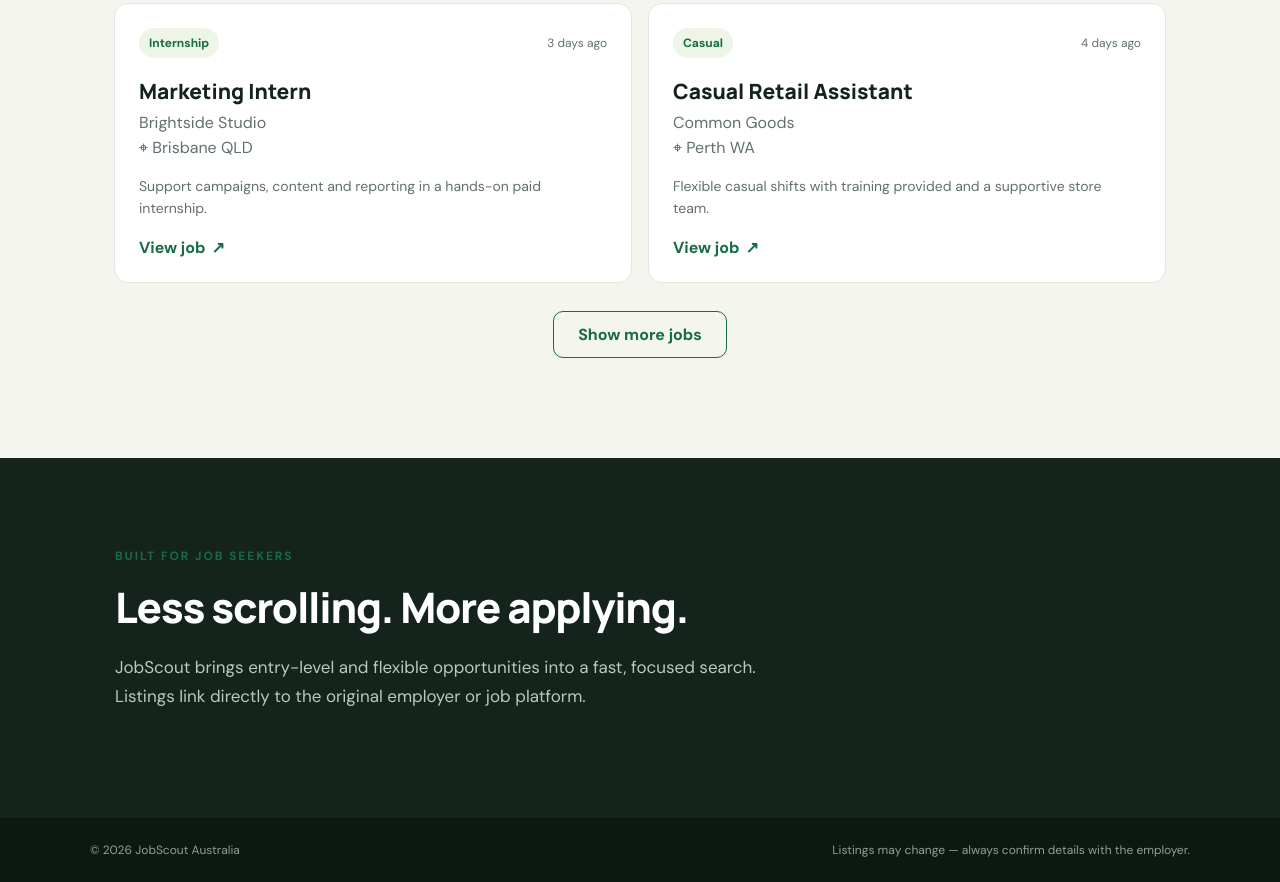
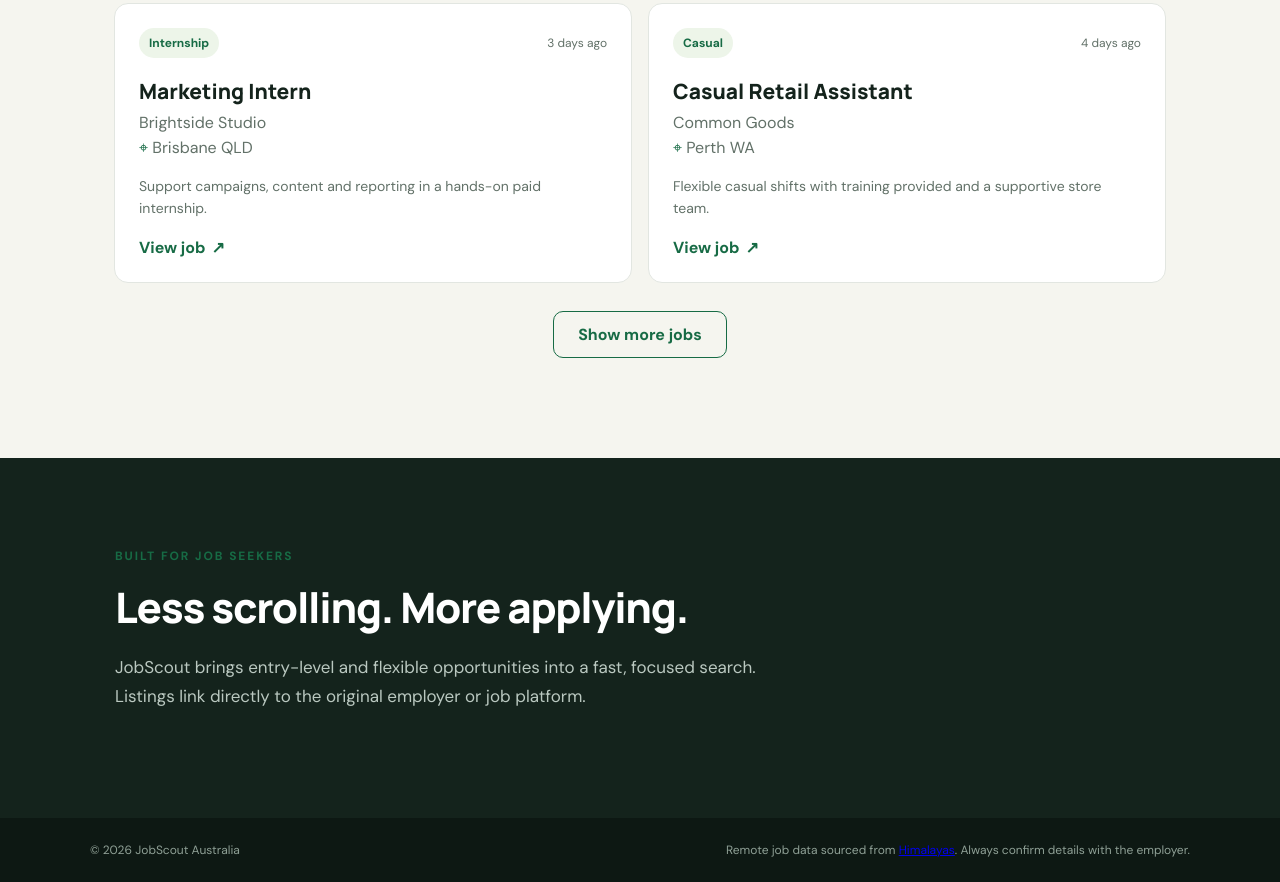
Before and after one commit to chaniva24/JobScout, a plain HTML site: page index.html in a window 1280 px wide. Shown: the part 1084-1966 px from the top of the page. Drawn offline with Linux system fonts and the light colour scheme.

Commit message:
Add live public job data source

```diff
--- a/index.html
+++ b/index.html
@@ -46,7 +46,7 @@
       <p>JobScout brings entry-level and flexible opportunities into a fast, focused search. Listings link directly to the original employer or job platform.</p>
     </section>
   </main>
-  <footer><span>© <span id="year"></span> JobScout Australia</span><span>Listings may change — always confirm details with the employer.</span></footer>
+  <footer><span>© <span id="year"></span> JobScout Australia</span><span>Remote job data sourced from <a href="https://himalayas.app" target="_blank" rel="noopener noreferrer">Himalayas</a>. Always confirm details with the employer.</span></footer>
   <template id="jobTemplate"><article class="job-card"><div class="job-top"><span class="job-type"></span><time></time></div><h3></h3><p class="company"></p><p class="location"></p><p class="description"></p><a target="_blank" rel="noopener noreferrer">View job <span>↗</span></a></article></template>
   <script src="app.js" defer></script>
 </body>
```
